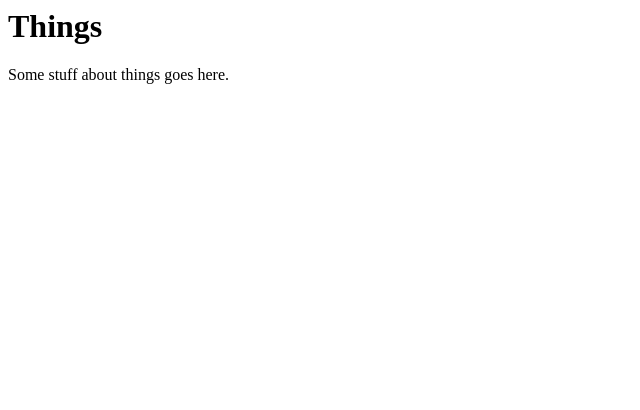
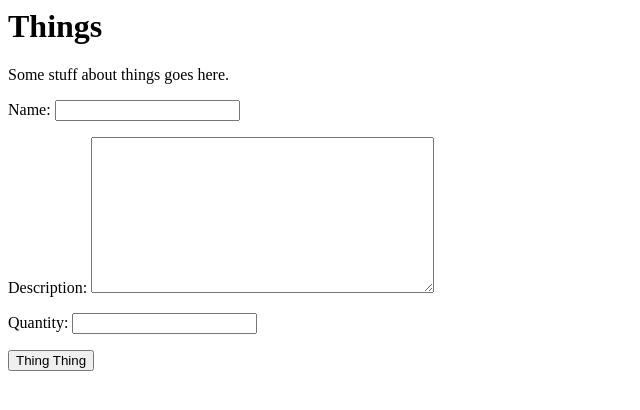
Before and after one commit to KCL-SEG/things-2-BurhanT, a Django app: template things/templates/home.html in a window 1280 px wide. Shown: the top 410 px of the page, without its empty margins (0-640 px from the left). Run offline with Django 3.2, Linux system fonts and the light colour scheme; the template is opened without the code that fills it: values that come from a table or form of the project are taken from there, others are empty.

Commit message:
complete things form exercise

```diff
--- a/things/forms.py
+++ b/things/forms.py
@@ -1,3 +1,13 @@
 """Forms of the project."""
+from django import forms
+from .models import Thing
+from django.core.validators import MinValueValidator, MaxValueValidator
 
-# Create your forms here.
+class ThingForm(forms.ModelForm):
+    class Meta:
+        model = Thing
+        fields = ['name', 'description', 'quantity']
+        name = forms.CharField(label="name", max_length = 35)
+        description = forms.CharField(label="description",max_length=120,required=False)
+        quantity = forms.IntegerField(label="quantity",validators=[MinValueValidator(0),MaxValueValidator(50)])
+        widgets = { 'description': forms.Textarea(), 'quantity': forms.NumberInput() }
--- a/things/templates/home.html
+++ b/things/templates/home.html
@@ -7,5 +7,10 @@
     Things
   </h1>
   <p>Some stuff about things goes here.</p>
+  <form action ="{% url 'home' %}" method="post">
+    {% csrf_token %}
+    {{ form.as_p }}
+    <input type="submit" value="Thing Thing">
+  </form>
 </body>
 </html>
--- a/things/views.py
+++ b/things/views.py
@@ -1,4 +1,6 @@
 from django.shortcuts import render
+from .forms import ThingForm
 
 def home(request):
+    form = ThingForm()
     return render(request, 'home.html', {'form': form})
```
